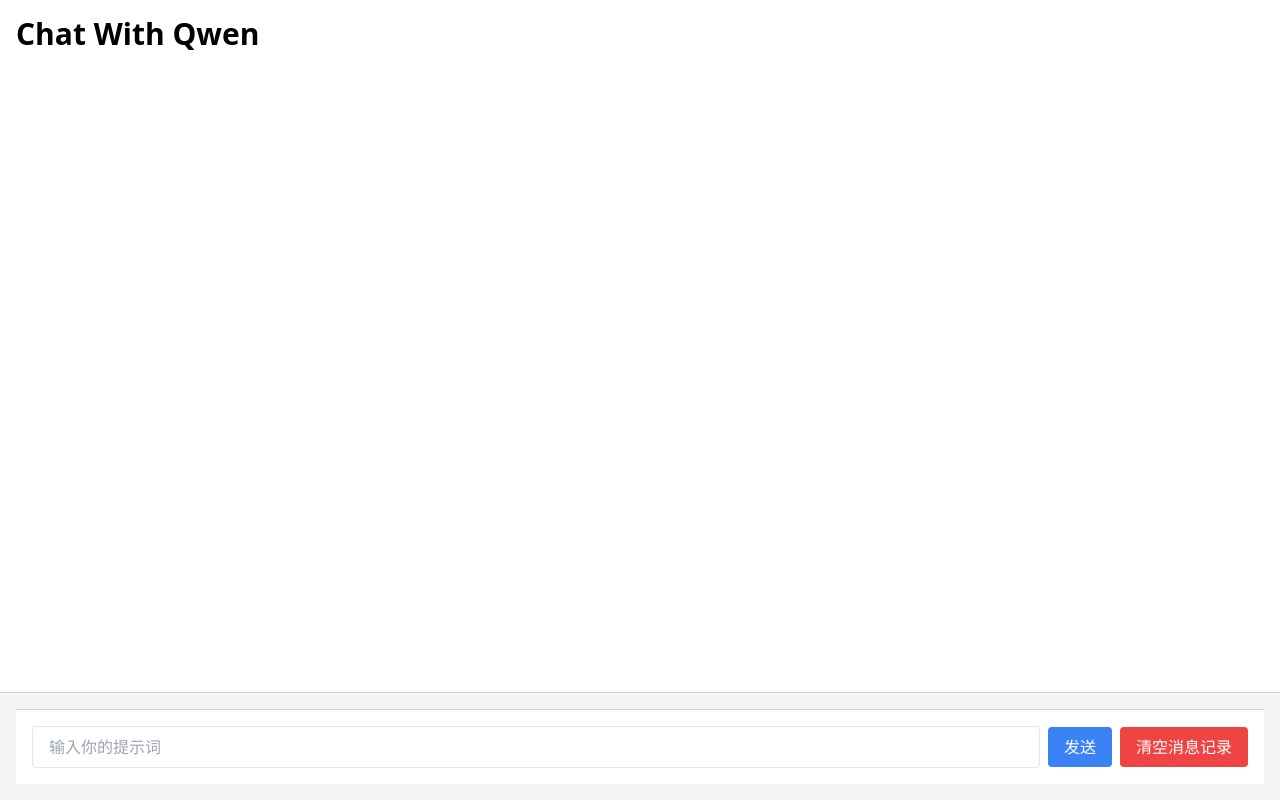
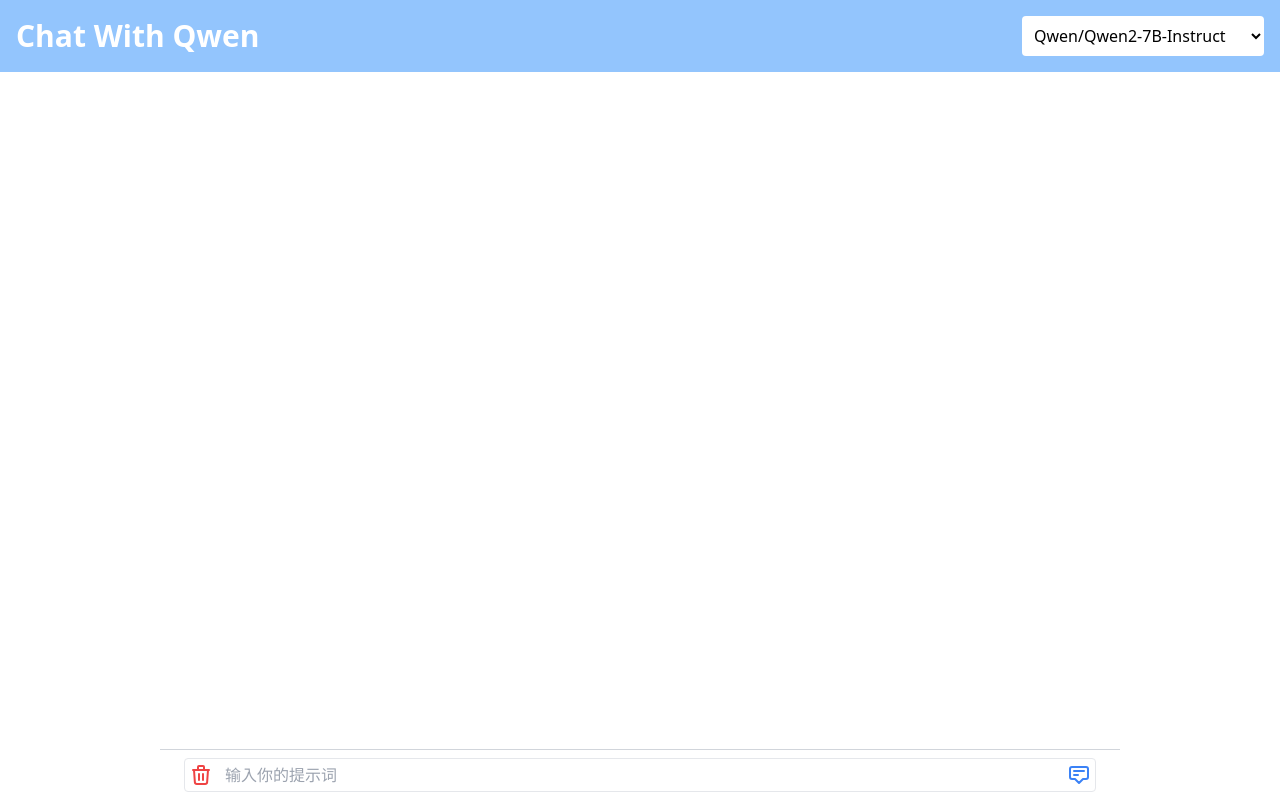
Before and after one commit to nowscott/ChatWithMou, a React (Create React App) app: page / in a window 1280 px wide. Built offline with nearby package versions, Linux system fonts and the light colour scheme.

Commit message:
增加导航栏、修改按钮为图标、修改复制为图标、增加多个模型选择、整理ui

```diff
--- a/package.json
+++ b/package.json
@@ -3,6 +3,7 @@
   "version": "0.3.2",
   "private": true,
   "dependencies": {
+    "@heroicons/react": "^2.1.4",
     "@testing-library/jest-dom": "^5.17.0",
     "@testing-library/react": "^13.4.0",
     "@testing-library/user-event": "^13.5.0",
@@ -10,6 +11,7 @@
     "moment": "^2.30.1",
     "react": "^18.3.1",
     "react-dom": "^18.3.1",
+    "react-icons": "^5.2.1",
     "react-markdown": "^9.0.1",
     "react-scripts": "5.0.1",
     "react-syntax-highlighter": "^15.5.0",
--- a/src/App.js
+++ b/src/App.js
@@ -3,11 +3,13 @@
 import InputPrompt from './components/InputPrompt';
 import MessageHistory from './components/MessageHistory';
 import MessageList from './components/MessageList';
+import NavBar from './components/NavBar';
 
-const MainComponent = () => {
+const App = () => {
     const { messages, addUserMessage, addAIMessage, updateMessage, clearMessages } = MessageHistory();
     const [submittedPrompt, setSubmittedPrompt] = useState('');
     const [aiMessageMid, setAiMessageMid] = useState(null);
+    const [selectedModel, setSelectedModel] = useState('Qwen/Qwen2-7B-Instruct');
 
     const handleContentUpdate = (newContent) => {
         updateMessage(aiMessageMid, prevMessage => ({
@@ -34,8 +36,9 @@
 
     return (
         <div className="flex flex-col h-screen">
-            <MessageList messages={messages} />
-            <div className="bg-gray-100 p-4 border-t border-gray-300">
+            <NavBar selectedModel={selectedModel} onModelChange={setSelectedModel} />
+            <div className="flex flex-col flex-1 overflow-auto lg:mx-40 md:mx-20 sm:mx-10">
+                <MessageList messages={messages} />
                 <InputPrompt onSend={handleSend} onClear={clearMessages} />
             </div>
             {submittedPrompt && (
@@ -43,10 +46,11 @@
                     prompt={submittedPrompt}
                     onContentUpdate={handleContentUpdate}
                     onTokenUpdate={handleTokenUpdate}
+                    model={selectedModel}
                 />
             )}
         </div>
     );
 };
 
-export default MainComponent;
+export default App;
--- a/src/components/ChatAPI.js
+++ b/src/components/ChatAPI.js
@@ -1,8 +1,9 @@
 import { useEffect } from 'react';
 
-const ChatAPI = ({ prompt, onContentUpdate, onTokenUpdate }) => {
+const ChatAPI = ({ prompt, onContentUpdate, onTokenUpdate, model}) => {
     useEffect(() => {
-        const apiKey = process.env.REACT_APP_QWEN_API_KEY;
+        const apiKey = process.env.REACT_APP_API_KEY;
+        console.log(model);
         const options = {
             method: 'POST',
             headers: {
@@ -11,7 +12,7 @@
                 authorization: `Bearer ${apiKey}`
             },
             body: JSON.stringify({
-                model: 'Qwen/Qwen2-7B-Instruct',
+                model: model,
                 messages: [{ role: 'user', content: prompt }],
                 max_tokens: 4096,
                 temperature: 0.7,
--- a/src/components/InputPrompt.js
+++ b/src/components/InputPrompt.js
@@ -1,4 +1,5 @@
 import React, { useState } from 'react';
+import { HiOutlineTrash, HiOutlineAnnotation } from "react-icons/hi";
 
 const InputPrompt = ({ onSend, onClear }) => {
     const [prompt, setPrompt] = useState('');
@@ -13,9 +14,7 @@
     };
 
     const handleCompositionEnd = () => {
-        setTimeout(() => {
-            setIsComposing(false);
-        }, 0);
+        setIsComposing(false);
     };
 
     const handleKeyDown = (e) => {
@@ -39,10 +38,16 @@
     };
 
     return (
-        <div className="w-full p-4 bg-white border-t border-gray-300">
-            <div className="flex flex-col md:flex-row md:items-center w-full">
+        <div className="w-full p-2 bg-white border-t border-gray-300 flex items-center">
+            <div className="flex flex-grow items-center border rounded  mx-4">
+                <button
+                    className="p-1 text-red-500"
+                    onClick={handleClear}
+                >
+                    <HiOutlineTrash className="h-6 w-6" />
+                </button>
                 <input
-                    className="w-full px-4 py-2 border rounded mb-2 md:mb-0 md:mr-2"
+                    className="w-full px-2 py-1 border-none outline-none"
                     value={prompt}
                     onChange={handleChange}
                     onKeyDown={handleKeyDown}
@@ -50,20 +55,12 @@
                     onCompositionEnd={handleCompositionEnd}
                     placeholder="输入你的提示词"
                 />
-                <div className="flex flex-col md:flex-row md:items-center w-full md:w-auto">
-                    <button
-                        className="px-4 py-2 bg-blue-500 text-white rounded mb-2 md:mb-0 md:mr-2 whitespace-nowrap"
-                        onClick={handleSend}
-                    >
-                        发送
-                    </button>
-                    <button
-                        className="px-4 py-2 bg-red-500 text-white rounded whitespace-nowrap"
-                        onClick={handleClear}
-                    >
-                        清空消息记录
-                    </button>
-                </div>
+                <button
+                    className="p-1 text-blue-500"
+                    onClick={handleSend}
+                >
+                    <HiOutlineAnnotation className="h-6 w-6" />
+                </button>
             </div>
         </div>
     );
--- a/src/components/MessageList.js
+++ b/src/components/MessageList.js
@@ -5,6 +5,7 @@
 import { Light as SyntaxHighlighter } from 'react-syntax-highlighter';
 import { docco } from 'react-syntax-highlighter/dist/esm/styles/hljs';
 import copy from 'copy-to-clipboard';
+import { HiOutlineDuplicate, HiCheckCircle } from 'react-icons/hi';
 
 const MessageList = ({ messages }) => {
     const messageEndRef = useRef(null);
@@ -19,10 +20,6 @@
     useEffect(() => {
         scrollToBottom();
     }, [messages]);
-
-    useEffect(() => {
-        scrollToBottom();
-    }, []);
 
     const handleCopy = useCallback((content, messageId) => {
         copy(content);
@@ -57,7 +54,7 @@
                         className="absolute top-2 right-2 text-xs text-blue-500"
                         onClick={() => handleCopy(content, messageId)}
                     >
-                        {copied === messageId ? '复制成功' : '复制'}
+                        {copied === messageId ? <HiCheckCircle className="h-4 w-4 text-green-500" /> : <HiOutlineDuplicate className="h-4 w-4" />}
                     </button>
                 </div>
             ) : (
@@ -69,8 +66,7 @@
     };
 
     return (
-        <div className="flex-1 overflow-auto">
-            <h1 className="text-3xl font-bold p-4">Chat With Qwen</h1>
+        <div className="flex-1 overflow-auto p-4">
             {messages.map((message) => (
                 <div key={message.mid} className="bg-white shadow-md rounded-lg p-4 m-4 relative">
                     <div>
@@ -87,7 +83,7 @@
                         className="absolute bottom-2 right-2 text-xs text-blue-500"
                         onClick={() => handleCopy(message.content, message.mid)}
                     >
-                        {copied === message.mid ? '复制成功' : '复制'}
+                        {copied === message.mid ? <HiCheckCircle className="h-4 w-4 text-green-500" /> : <HiOutlineDuplicate className="h-4 w-4" />}
                     </button>
                 </div>
             ))}
--- /dev/null
+++ b/src/components/NavBar.js
@@ -0,0 +1,41 @@
+import React, { useEffect, useState } from 'react';
+
+const models = [
+    { value: 'Qwen/Qwen2-7B-Instruct', title: 'Qwen' },
+    { value: 'Qwen/Qwen2-1.5B-Instruct', title: 'Qwen' },
+    { value: 'Qwen/Qwen1.5-7B-Chat', title: 'Qwen' },
+    { value: 'THUDM/glm-4-9b-chat', title: 'GLM' },
+    { value: 'THUDM/chatglm3-6b', title: 'GLM' },
+    { value: '01-ai/Yi-1.5-9B-Chat-16K', title: '「零一」' }
+];
+
+const NavBar = ({ selectedModel, onModelChange }) => {
+    const [title, setTitle] = useState('Qwen');
+
+    useEffect(() => {
+        const selected = models.find(model => model.value === selectedModel);
+        if (selected) {
+            setTitle(selected.title);
+        }
+    }, [selectedModel]);
+
+    return (
+        <div className="bg-blue-300 text-white p-4 flex justify-between items-center">
+            <h1 className="text-3xl font-bold">
+                <span className="hidden sm:inline">Chat With </span>
+                {title}
+            </h1>
+            <select
+                className="bg-white text-black p-2 rounded"
+                value={selectedModel}
+                onChange={(event) => onModelChange(event.target.value)}
+            >
+                {models.map(model => (
+                    <option key={model.value} value={model.value}>{model.value}</option>
+                ))}
+            </select>
+        </div>
+    );
+};
+
+export default NavBar;
```
Also changed, not shown: 2 other files (tests, documents, lock files or other folders).
